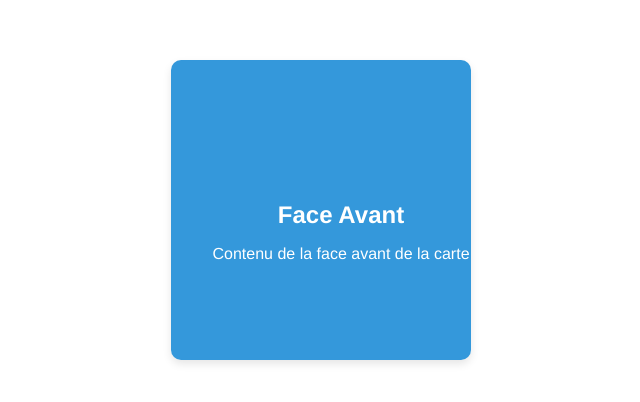
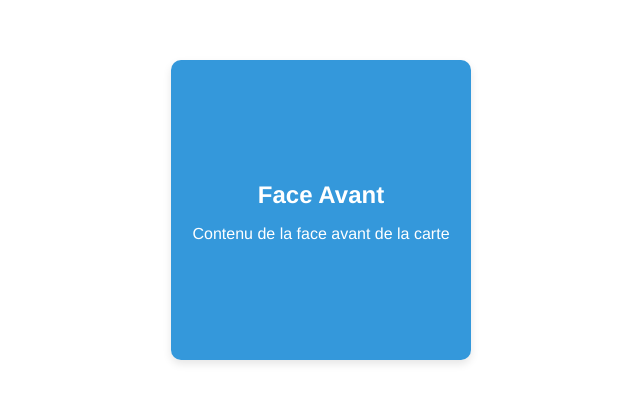
Before and after one commit to NightOfHorror/Vue, a Vue app in the folder frontend/: page /#/ in a window 1280 px wide. Shown: the part 250-652 px from the top of the page, without its empty margins (319-959 px from the left). Built offline with nearby package versions, Linux system fonts and the light colour scheme.

Commit message:
center text in card

```diff
--- a/frontend/src/components/FlipCard.vue
+++ b/frontend/src/components/FlipCard.vue
@@ -74,6 +74,7 @@
     justify-content: center;
     text-align: center;
     padding: 20px;
+    box-sizing: border-box; /* Inclure les marges et les bordures dans la taille totale */
   }
 
   .flip-card-front {
```
